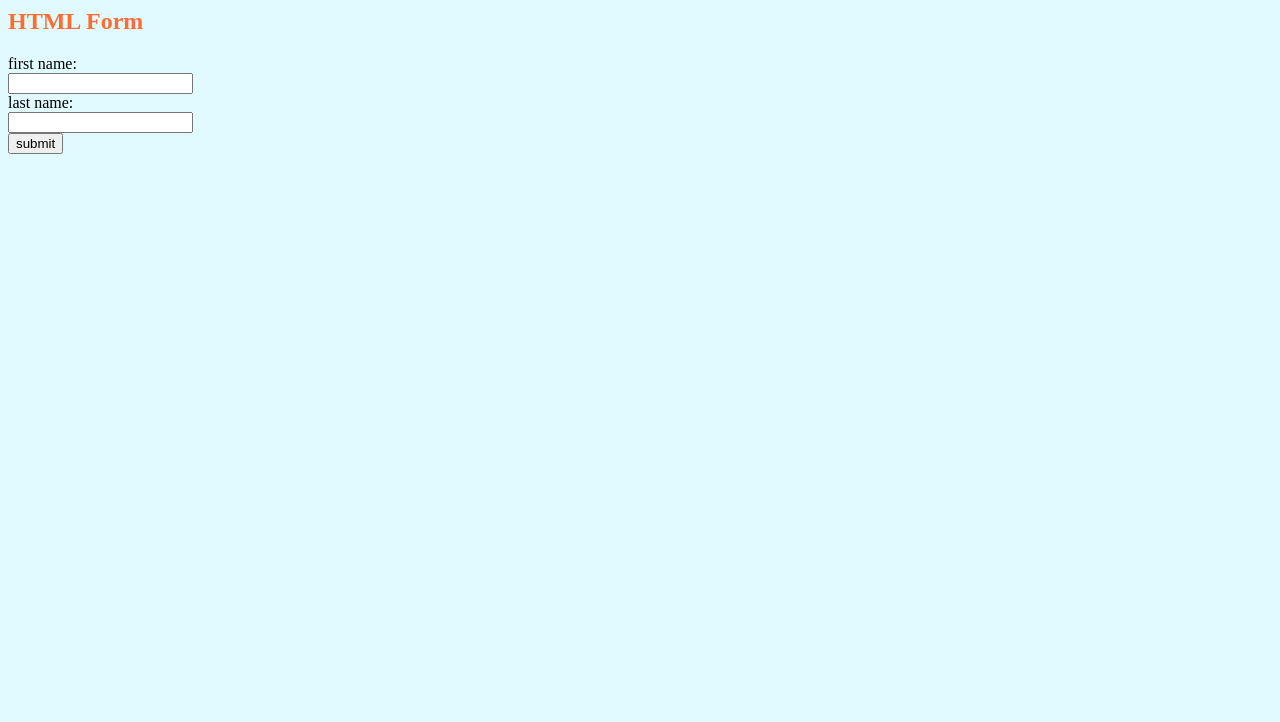
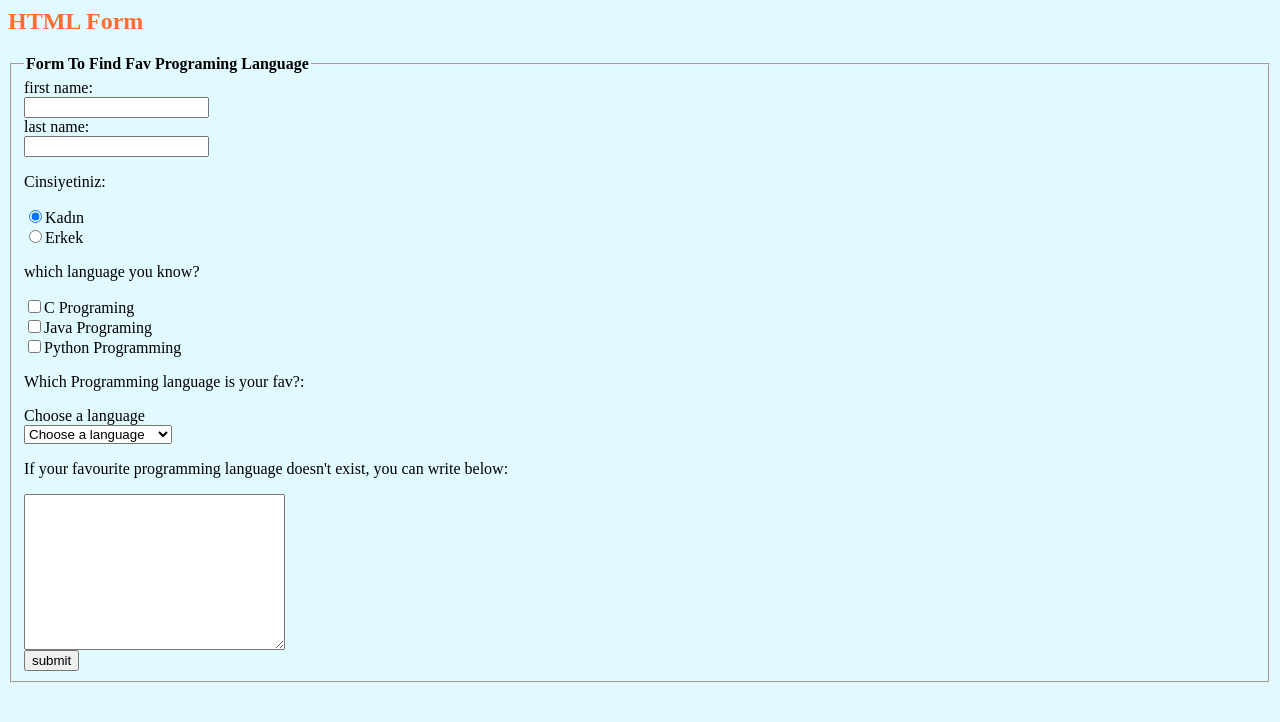
Before and after one commit to iremkesman/iremkesman.github.io, a plain HTML site: page form_hw_js.html in a window 1280 px wide. Drawn offline with Linux system fonts and the light colour scheme.

Commit message:
Update form_hw_js.html

```diff
--- a/form_hw_js.html
+++ b/form_hw_js.html
@@ -11,11 +11,33 @@ h2{color:#ff6d33;
 
 <h2>HTML Form</h2>
 <form action="/action_page.php">
-	<label for="fname">first name:</label><br/>
-	<input type="text" id="fname" name="fname"><br/>
-	<label for="lname">last name:</label><br/>
-	<input type="text" id="lname" name="lname"><br/>
-	<input type="submit" value="submit">
+	<fieldset>
+		<legend><b>Form To Find Fav Programing Language</b></legend>
+		<label for="fname">first name:</label><br/>
+		<input type="text" id="fname" name="fname"><br/>
+		<label for="lname">last name:</label><br/>
+		<input type="text" id="lname" name="lname"><br/>
+		<p>Cinsiyetiniz:</p>
+		<input type="radio" name="rad1" checked>Kadın<br/>
+		<input type="radio" name="rad2">Erkek<br>
+		<p>which language you know?</p>
+		<input type="checkbox" name="check">C Programing<br>
+		<input type="checkbox" name="check2">Java Programing<br>
+		<input type="checkbox" name="check3">Python Programming<br>
+		<p>Which Programming language is your fav?:</p>
+		<label for="prog_lang">Choose a language</label><br>
+		<select id="prog_lang" name="prog_lang"><br>
+			<option value="none">Choose a language</option>
+			<option value="C Programming">C Programming</option>
+			<option value="Java Programming">Java Programming</option>
+			<option value="Python Programming">Python Programming</option>
+		</select><br>
+		<p>If your favourite programming language doesn't exist, you can write below:</p>
+		<textarea name="message" rows="10" cols="30"></textarea><br>
+
+
+		<input type="submit" value="submit"><br>
+	</fieldset>
 	</form>
 
 
```
